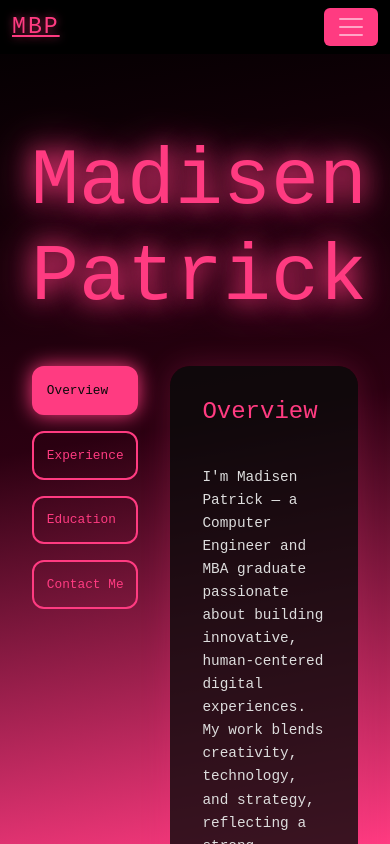
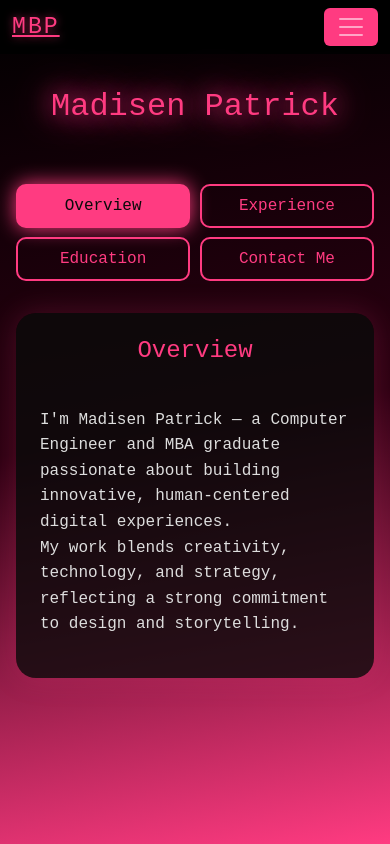
Before and after one commit to madisenbpatrick1/madisen-p-website, a React (Create React App) app: page / in a window 390 px wide. Both pictures are taken after a click on the button "ABOUT ME". Shown: the top 844 px of the page. Built offline with nearby package versions, Linux system fonts and the light colour scheme.

Commit message:
responsive layout for About Me page

```diff
--- a/src/pages/AboutMePage/AboutMe.css
+++ b/src/pages/AboutMePage/AboutMe.css
@@ -50,7 +50,7 @@
   text-align: left;
   cursor: pointer;
   transition: all 0.3s ease;
-  font-size: 0.8rem;
+  font-size: 1rem;
 }
 
 .about-tab:hover,
@@ -72,13 +72,13 @@
 
 .about-section-title {
   color: #ff3b81;
-  font-size: 1.5rem;
+  font-size: 2rem;
   margin-bottom: 1rem;
 }
 
 .about-section-text {
   color: #ddd;
-  font-size: 0.9rem;
+  font-size: 1rem;
   line-height: 1.6;
   white-space: pre-line;
 }
@@ -103,7 +103,6 @@
     text-shadow: 0 0 25px #ff3b81, 0 0 45px #ff3b81;
   }
 }
-
 
 .about-card-grid {
   display: flex;
@@ -134,12 +133,10 @@
   backdrop-filter: blur(8px);
 }
 
-
 .about-card:hover {
   transform: translateY(-4px);
   /* box-shadow: 0 6px 12px rgba(255, 255, 255, 0.08); */
   box-shadow: 0 0 20px rgba(255, 59, 129, 0.25);
-
 }
 
 .about-logo {
@@ -158,7 +155,8 @@
   margin: 0;
 }
 
-.about-role, .about-years {
+.about-role,
+.about-years {
   font-size: 1rem;
   /* color: #ccc; */
   color: #ff3b81;
@@ -169,3 +167,170 @@
   margin: 0.2rem 0;
   line-height: 1.4;
 }
+
+/* --- Responsive Design --- */
+
+/* Medium devices (tablets & small laptops) */
+@media (max-width: 992px) {
+  .about-name {
+    font-size: 3.5rem;
+  }
+
+  .about-content {
+    gap: 1.5rem;
+  }
+
+  .about-tab {
+    font-size: 1.3rem;
+    padding: 0.7rem;
+  }
+
+  .about-details {
+    padding: 1.5rem;
+  }
+
+  .about-section-title {
+    font-size: 2rem;
+  }
+  .about-section-text {
+    font-size: 1.4rem;
+  }
+
+  .about-card h3{
+    font-size: 1.8rem;
+  }
+  .about-role,
+  .about-years {
+    font-size: 1.4rem;
+  }
+
+  .about-description {
+    font-size: 1.4rem;
+  }
+
+}
+
+
+/* Small devices (phones in landscape or small tablets) */
+@media (max-width: 768px) {
+  .about-container {
+    padding: 1.5rem;
+    margin: 2rem auto;
+  }
+
+  .about-name {
+    font-size: 3rem;
+    text-align: center;
+    margin: 0 auto 1.5rem auto;
+  }
+
+  .about-content {
+    flex-direction: column;
+    align-items: center;
+    gap: 2rem;
+  }
+
+  .about-sidebar {
+    flex-direction: row;
+    flex-wrap: wrap;
+    justify-content: center;
+    gap: 0.8rem;
+  }
+
+  /* .about-tab {
+    font-size: rem;
+    padding: 0.6rem 1rem;
+    border-radius: 10px;
+  } */
+  .about-tab {
+    flex: 1 1 calc(50% - 0.6rem); /* 2 per row with small gap */
+    text-align: center;
+    font-size: 1.5rem;
+    padding: 0.5rem 0.8rem;
+    border-radius: 10px;
+  }
+
+  .about-details {
+    width: 100%;
+    padding: 1.5rem;
+  }
+  .about-section-title {
+    font-size: 2.5rem;
+    text-align: center;
+  }
+
+  .about-card {
+    flex-direction: column;
+    align-items: center;
+    text-align: center;
+  }
+
+  .about-logo {
+    width: 80px;
+    height: 80px;
+  }
+
+  .about-card h3{
+    font-size: 2rem;
+  }
+  .about-role,
+  .about-years {
+    font-size: 1.5rem;
+  }
+
+  .about-description {
+    font-size: 1.5rem;
+  }
+
+  .about-section-text {
+    font-size: 1.5rem;
+  }
+}
+
+/* Extra small devices (iPhones & compact screens) */
+@media (max-width: 480px) {
+  .about-container {
+    padding: 1rem;
+    margin: 1rem auto;
+  }
+
+  .about-name {
+    font-size: 2rem;
+    line-height: 1.3;
+    text-align: center;
+  }
+
+  .about-sidebar {
+    display: flex;
+    flex-wrap: wrap;
+    justify-content: center;
+    gap: 0.6rem;
+  }
+
+  .about-tab {
+    flex: 1 1 calc(50% - 0.6rem); /* 2 per row with small gap */
+    text-align: center;
+    font-size: 1rem;
+    padding: 0.5rem 0.8rem;
+    border-radius: 10px;
+  }
+
+  .about-section-title {
+    font-size: 1.5rem;
+    text-align: center;
+  }
+
+  .about-section-text {
+    font-size: 1rem;
+    text-align: left;
+  }
+
+  .about-card {
+    padding: 1rem;
+  }
+
+  .about-logo {
+    width: 70px;
+    height: 70px;
+  }
+}
```
